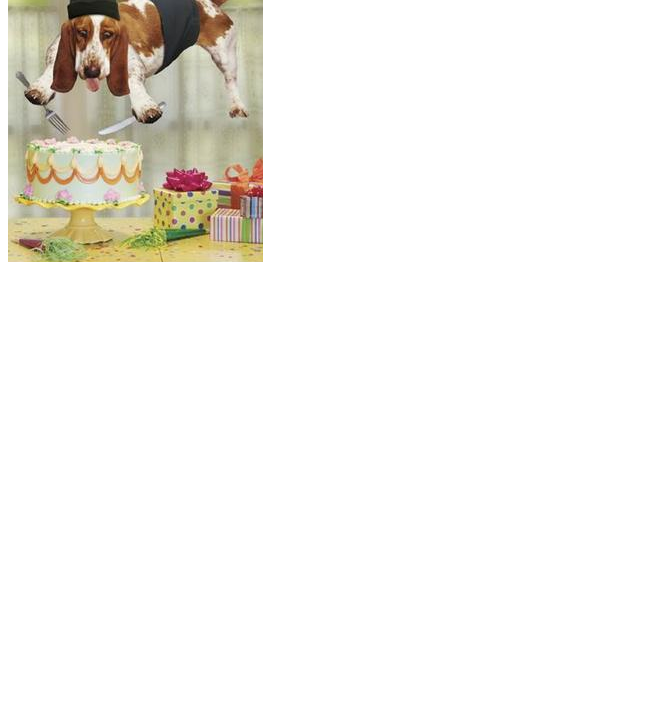
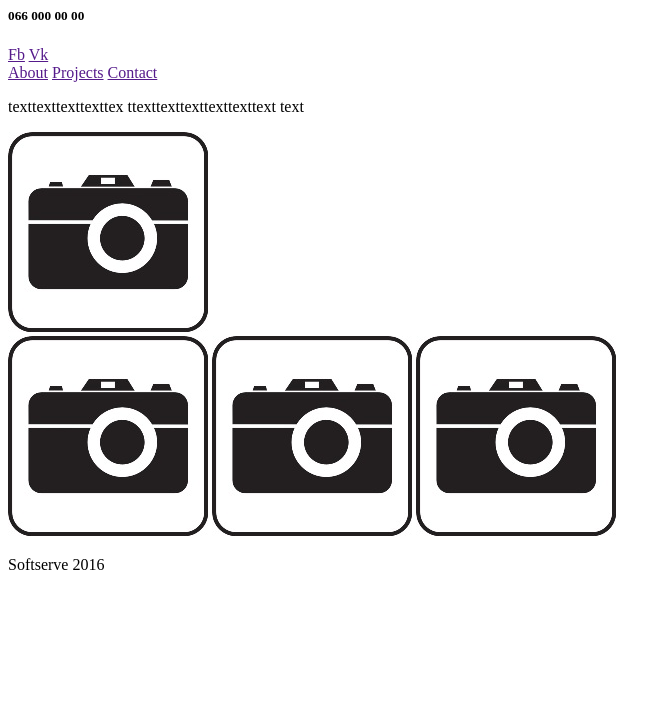
Before and after one commit to yuliyakhomyak/photosite, a plain HTML site: page index.html in a window 1280 px wide. Shown: the part 73-800 px from the top of the page, without its empty margins (0-671 px from the left). Drawn offline with Linux system fonts and the light colour scheme.

Commit message:
rozmitka

```diff
--- a/index.html
+++ b/index.html
@@ -1,9 +1,33 @@
 <!DOCTYPE html>
 <html>
     <head>
-        <title>first page</title>
+        <meta charset="utf-8" >
+        <title>Juliya</title>
     </head>
     <body>
-<img src="dog.png"></img>
+        <header>
+            <h1>Name</h1>
+            <h5>066 000 00 00</h5>
+            <a href="">Fb</a> <a href="">Vk</a>
+        </header>
+        <nav>
+            <a href="">About</a>
+            <a href="">Projects</a>
+            <a href="">Contact</a>
+        </nav>
+        <section>
+            <p>texttexttexttexttex
+            ttexttexttexttexttexttext
+            text</p>
+            <img src="photo.jpg"/>
+        </section>
+        <section>
+            <img src="photo.jpg"/>
+            <img src="photo.jpg"/>
+            <img src="photo.jpg"/>
+        </section>
+        <footer>
+            <p>Softserve 2016</p>
+        </footer>
     </body>
 </html>
```
Also changed, not shown: dog.png (deleted), photo.jpg (added).
